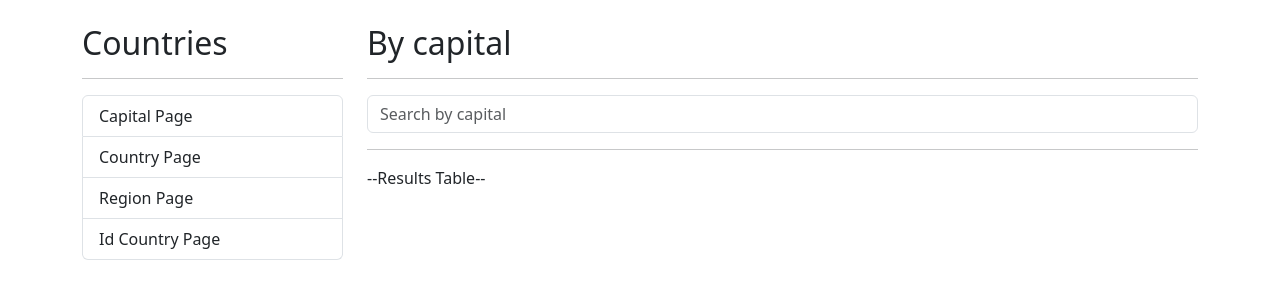
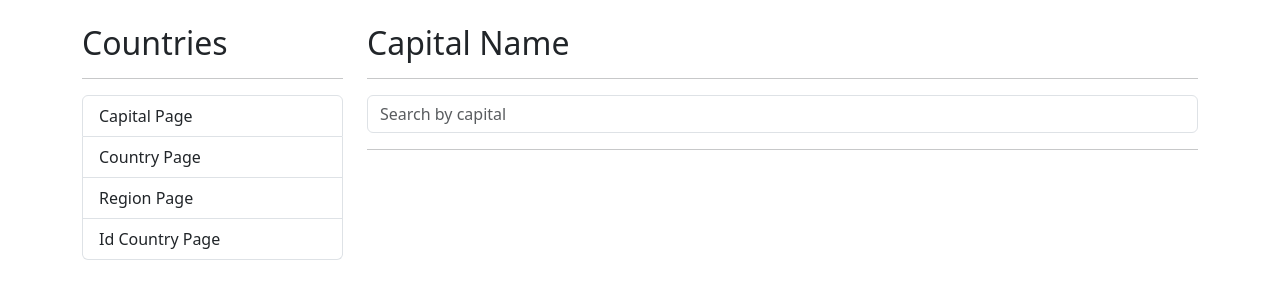
Before and after one commit to kevinmadrid-dev/country-app, an Angular app: page /countries in a window 1280 px wide. Shown: the top 300 px of the page. Built offline with nearby package versions, Linux system fonts and the light colour scheme.

Commit message:
capital query displayed

```diff
--- a/src/app/countries/pages/capital-page/capital-page.component.html
+++ b/src/app/countries/pages/capital-page/capital-page.component.html
@@ -1,4 +1,4 @@
-<h2>By capital</h2>
+<h2>Capital Name</h2>
 
 <hr />
 
@@ -17,6 +17,8 @@
 <div class="row">
   <div class="col">
     <!--Results Table-->
-    --Results Table--
+    <ul>
+      <li *ngFor="let country of countries">{{ country.capital }}</li>
+    </ul>
   </div>
 </div>
--- a/src/app/countries/pages/capital-page/capital-page.component.ts
+++ b/src/app/countries/pages/capital-page/capital-page.component.ts
@@ -1,18 +1,24 @@
 import { Component } from "@angular/core"
 
 import { CountriesService } from "../../services/countries.service"
+
+import { Country } from "../../interfaces/country"
 
 @Component({
   selector: "countries-capital-page",
   templateUrl: "./capital-page.component.html"
 })
 export class CapitalPageComponent {
+  countries: Country[] = []
+
   constructor(private countriesService: CountriesService) {}
 
   searchCapital(term: string): void {
     console.log("SearchCapital")
     console.log({ term })
 
-    this.countriesService.searchCapital(term)
+    this.countriesService.searchCapital(term).subscribe((countries) => {
+      this.countries = countries
+    })
   }
 }
```
